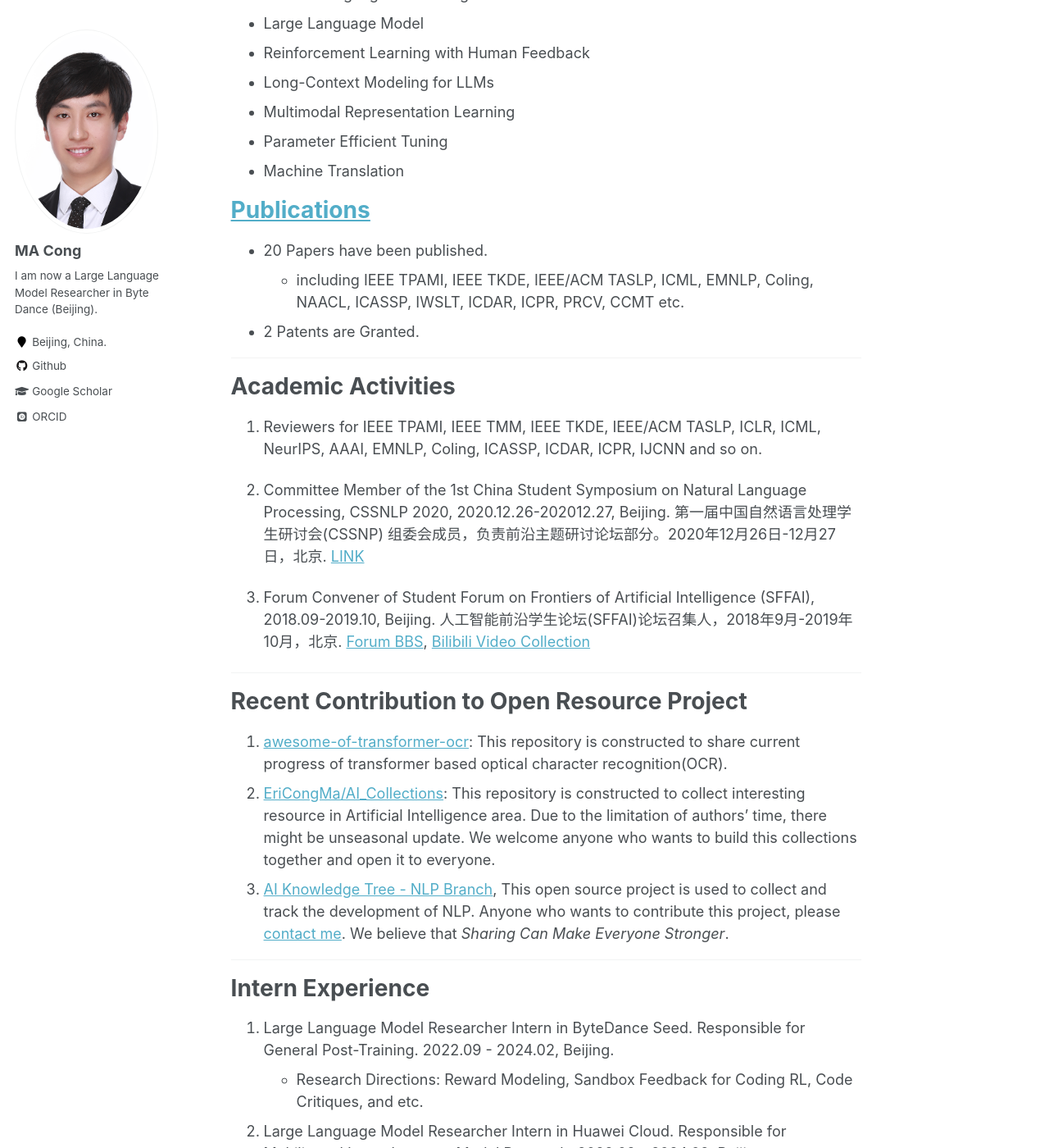
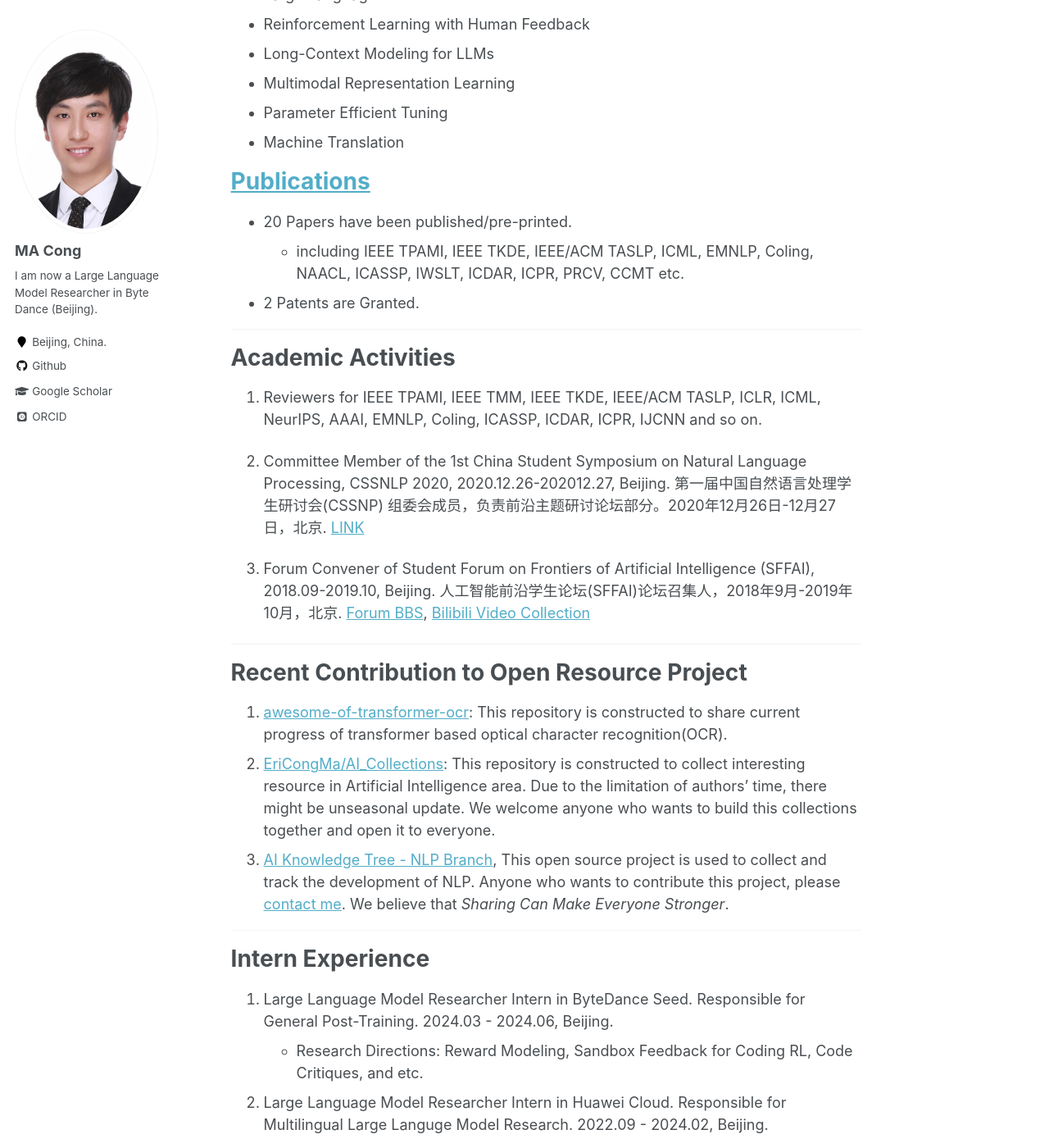
Before and after one commit to EriCongMa/ericongma.github.io, a Jekyll site: the page built from _pages/about.md, in a window 1280 px wide and 1400 px high, scrolled down 791 px. Shown: the whole window at 82% size. Built offline with Jekyll 4.4.1, drawn with Linux system fonts in a browser that asks for light colours; some web fonts are replaced; some of the changed text lies outside the part shown.

Commit message:
Update.about.20260517.1840

```diff
--- a/_pages/about.md
+++ b/_pages/about.md
@@ -16,9 +16,9 @@ I am now a Large Language Model Researcher.
 # Career
 
 - 2024.06 - 2026.01: [Byte Dance](https://www.bytedance.com) (Beijing)
-  - Commercial AI | Horizon
-  - Seed | Application Post-Training
-  - Seed | General Post-Training
+  - Commercial AI / Horizon
+  - Seed / Application Post-Training
+  - Seed / General Post-Training
 
 Education
 ======
@@ -43,7 +43,7 @@ Research Interests:
 
 # [Publications](https://ericongma.github.io/publications/)
 
-- 20 Papers have been published.
+- 20 Papers have been published/pre-printed.
   - including IEEE TPAMI, IEEE TKDE, IEEE/ACM TASLP, ICML, EMNLP, Coling, NAACL, ICASSP, IWSLT, ICDAR, ICPR, PRCV, CCMT etc.
 - 2 Patents are Granted.
 
@@ -75,7 +75,7 @@ Academic Activities
 Intern Experience
 ===
 
-1. Large Language Model Researcher Intern in ByteDance Seed. Responsible for General Post-Training. 2022.09 - 2024.02, Beijing.
+1. Large Language Model Researcher Intern in ByteDance Seed. Responsible for General Post-Training. 2024.03 - 2024.06, Beijing.
     - Research Directions: Reward Modeling, Sandbox Feedback for Coding RL, Code Critiques, and etc.
 
 2. Large Language Model Researcher Intern in Huawei Cloud. Responsible for Multilingual Large Languge Model Research. 2022.09 - 2024.02, Beijing.
```
